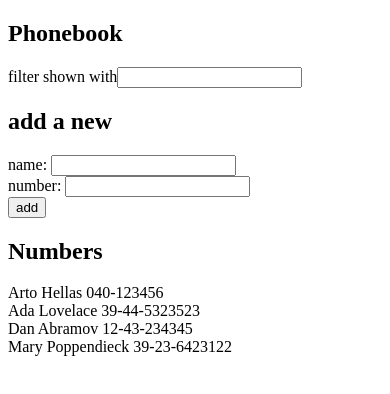
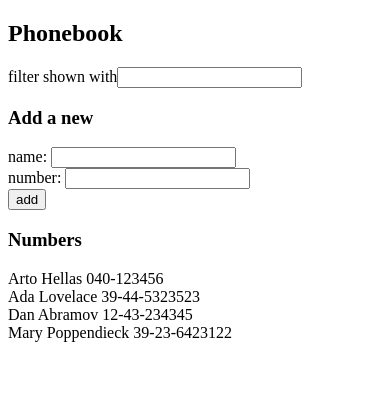
Before and after one commit to chronotriggered/fullstackopen, a React (Vite) app in the folder part2/phonebook/: page / in a window 390 px wide. Shown: the top 394 px of the page. Built offline with nearby package versions, Linux system fonts and the light colour scheme.

Commit message:
phonebook steop 5 finished

```diff
--- a/part2/phonebook/src/App.jsx
+++ b/part2/phonebook/src/App.jsx
@@ -1,8 +1,31 @@
 import { useState } from "react";
 
+const Filter = ({ value, onChange }) => {
+  return (
+    <div>
+      filter shown with
+      <input value={value} onChange={onChange} />
+    </div>
+  );
+};
+
+const PersonForm = ({ name, number, nameChange, numberChange, addNumber }) => {
+  return (
+    <form onSubmit={addNumber}>
+      <div>
+        name: <input value={name} onChange={nameChange} />
+      </div>
+      <div>
+        number: <input value={number} onChange={numberChange} />
+      </div>
+      <div>
+        <button type="submit">add</button>
+      </div>
+    </form>
+  );
+};
+
 const Person = ({ name, number }) => {
-  console.log(name);
-
   return (
     <div>
       {name} {number}
@@ -21,13 +44,9 @@ const App = () => {
   const [newNumber, setNewNumber] = useState("");
   const [newFilter, setNewFilter] = useState("");
 
-  console.log("New filter: ", newFilter);
-
   const filterResults = persons.filter((person) =>
     person.name.toLowerCase().includes(newFilter)
   );
-
-  console.log("Filterobj: ", filterResults);
 
   const addNumber = (event) => {
     event.preventDefault();
@@ -61,7 +80,6 @@ const App = () => {
   };
 
   const handleNameChange = (event) => {
-    console.log(event.target.value);
     setNewName(event.target.value.trimStart());
   };
 
@@ -78,24 +96,16 @@ const App = () => {
   return (
     <div>
       <h2>Phonebook</h2>
-
-      <div>
-        filter shown with
-        <input value={newFilter} onChange={handleFilterChange} />
-      </div>
-      <h2>add a new</h2>
-      <form onSubmit={addNumber}>
-        <div>
-          name: <input value={newName} onChange={handleNameChange} />
-        </div>
-        <div>
-          number: <input value={newNumber} onChange={handleNumberChange} />
-        </div>
-        <div>
-          <button type="submit">add</button>
-        </div>
-      </form>
-      <h2>Numbers</h2>
+      <Filter value={newFilter} onChange={handleFilterChange} />
+      <h3>Add a new</h3>
+      <PersonForm
+        name={newName}
+        number={newNumber}
+        nameChange={handleNameChange}
+        numberChange={handleNumberChange}
+        addNumber={addNumber}
+      />
+      <h3>Numbers</h3>
       {filterResults.map((person) => (
         <Person key={person.id} name={person.name} number={person.number} />
       ))}
```
